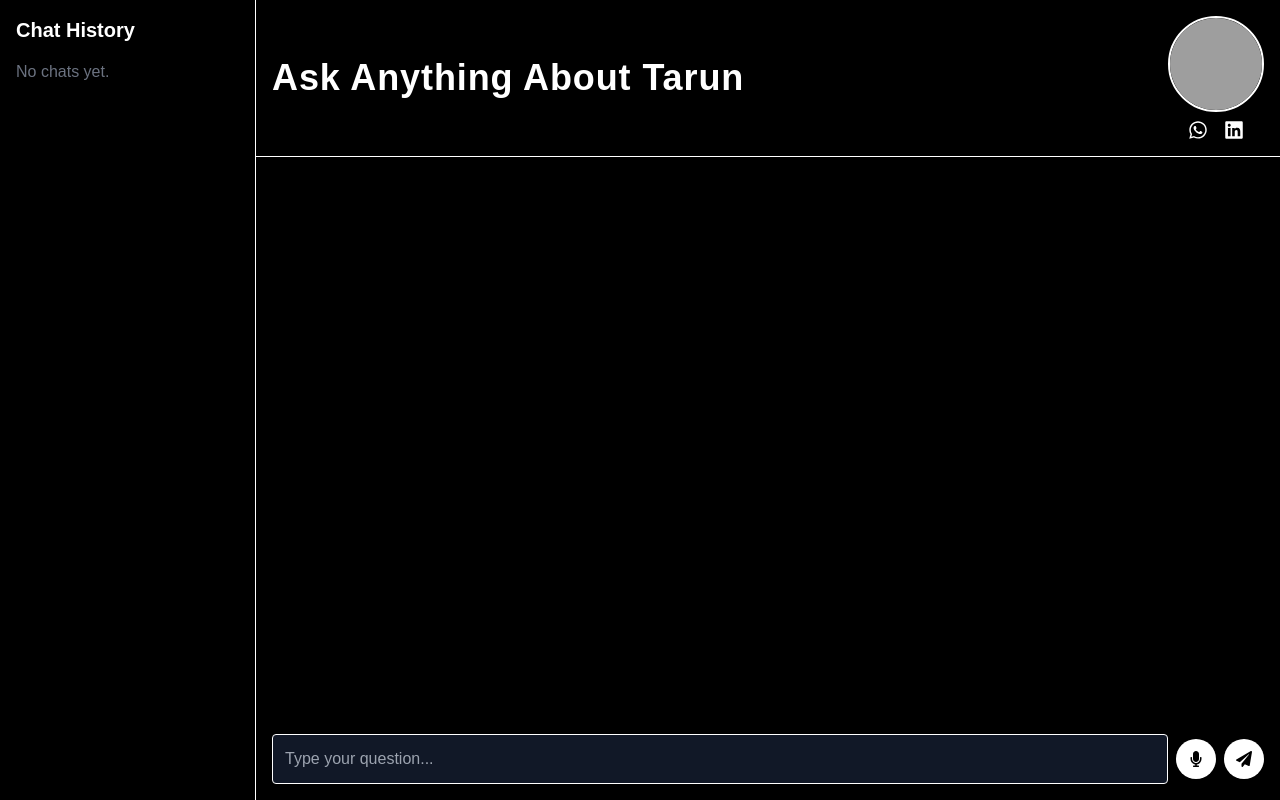
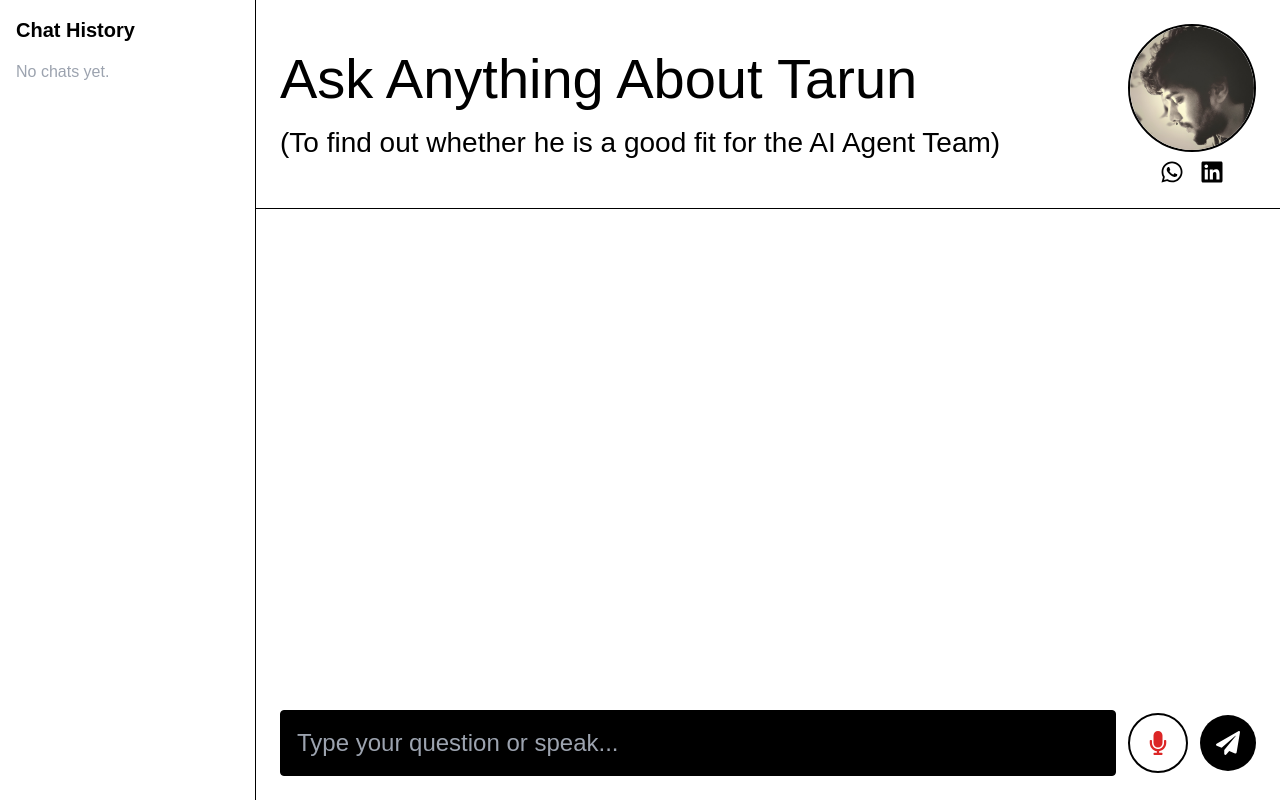
Before and after one commit to wtfLucifer/voicebot, a React (Create React App) app: page / in a window 1280 px wide. Built offline with nearby package versions, Linux system fonts and the light colour scheme; grey boxes are pictures that could not be loaded; a web font is replaced by a local one.

Commit message:
Describe your changes here

```diff
--- a/src/App.js
+++ b/src/App.js
@@ -7,9 +7,9 @@ function App() {
   const [chatHistory, setChatHistory] = useState([]);
 
   return (
-    <div className="flex h-screen bg-black text-white font-bebas">
+    <div className="flex h-screen bg-white text-black font-bebas">
       <Sidebar messages={chatHistory} />
-      <div className="flex-1 flex flex-col">
+      <div className="flex-1 flex flex-col overflow-auto">
         <Header />
         <VoiceBot setChatHistory={setChatHistory} />
       </div>
--- a/src/components/Header.jsx
+++ b/src/components/Header.jsx
@@ -4,16 +4,19 @@ import { FaWhatsapp, FaLinkedin } from 'react-icons/fa';
 
 const Header = () => {
   return (
-    <header className="flex items-center justify-between bg-black p-4 border-b border-white">
-      <h1 className="text-4xl font-bold tracking-wide">Ask Anything About Tarun</h1>
+    <header className="flex items-center justify-between bg-white p-6 border-b border-black">
+      <div>
+        <h1 className="text-[3.5rem] font-bangers leading-tight">Ask Anything About Tarun</h1>
+        <p className="text-[1.75rem] font-bangers mt-2">(To find out whether he is a good fit for the AI Agent Team)</p>
+      </div>
       <div className="flex flex-col items-center">
-        <img src={profile} alt="Tarun" className="w-24 h-24 rounded-full mb-2 border-2 border-white" />
+        <img src={profile} alt="Tarun" className="w-32 h-32 rounded-full mb-2 border-2 border-black" />
         <div className="flex gap-4">
           <a href="https://wa.me/7737343549" target="_blank" rel="noopener noreferrer">
-            <FaWhatsapp className="text-white text-xl hover:text-green-400" />
+            <FaWhatsapp className="text-black text-2xl hover:text-green-500" />
           </a>
           <a href="https://www.linkedin.com/in/gehlottarun1898/" target="_blank" rel="noopener noreferrer">
-            <FaLinkedin className="text-white text-xl hover:text-blue-400" />
+            <FaLinkedin className="text-black text-2xl hover:text-blue-600" />
           </a>
         </div>
       </div>
--- a/src/components/Sidebar.jsx
+++ b/src/components/Sidebar.jsx
@@ -2,13 +2,13 @@ import React from 'react';
 
 const Sidebar = ({ messages = [] }) => {
   return (
-    <div className="w-64 bg-black border-r border-white text-white p-4 overflow-y-auto">
+    <div className="w-64 bg-white border-r border-black text-black p-4 overflow-y-auto">
       <h2 className="text-xl font-bold mb-4">Chat History</h2>
       {messages.length === 0 ? (
-        <p className="text-gray-500">No chats yet.</p>
+        <p className="text-gray-400">No chats yet.</p>
       ) : (
         messages.map((msg, index) => (
-          <div key={index} className="mb-2 p-2 rounded bg-gray-800 hover:bg-gray-700 cursor-pointer">
+          <div key={index} className="mb-2 p-2 rounded bg-black text-white hover:bg-gray-900 cursor-pointer">
             {msg.slice(0, 40)}...
           </div>
         ))
--- a/src/components/VoiceBot.jsx
+++ b/src/components/VoiceBot.jsx
@@ -48,26 +48,26 @@ const VoiceBot = ({ setChatHistory }) => {
   };
 
   return (
-    <div className="flex-1 flex flex-col justify-end p-4 bg-black">
-      <div className="flex items-center gap-2">
+    <div className="flex-1 flex flex-col justify-end p-6 bg-white overflow-y-auto">
+      <div className="flex items-center gap-3">
         <input
           type="text"
           value={input}
           onChange={(e) => setInput(e.target.value)}
-          placeholder="Type your question..."
-          className="flex-1 p-3 rounded bg-gray-900 border border-white text-white"
+          placeholder="Type your question or speak..."
+          className="flex-1 p-4 rounded bg-black text-white border border-black text-2xl font-bebas"
         />
         {!isRecording ? (
-          <button onClick={handleSpeechInput} className="p-3 rounded-full bg-white text-black">
-            <FaMicrophone />
+          <button onClick={handleSpeechInput} className="p-4 rounded-full bg-white border-2 border-black">
+            <FaMicrophone className="text-red-600 text-2xl" />
           </button>
         ) : (
-          <button onClick={stopSpeechInput} className="p-3 rounded-full bg-red-600 text-white">
-            <FaStop />
+          <button onClick={stopSpeechInput} className="p-4 rounded-full bg-red-600">
+            <FaStop className="text-white text-2xl" />
           </button>
         )}
-        <button onClick={handleSend} className="p-3 rounded-full bg-white text-black">
-          <FaPaperPlane />
+        <button onClick={handleSend} className="p-4 rounded-full bg-black">
+          <FaPaperPlane className="text-white text-2xl" />
         </button>
       </div>
     </div>
```
Also changed, not shown: src/assets/profile.png (renamed from src/assets/tarun.png).
